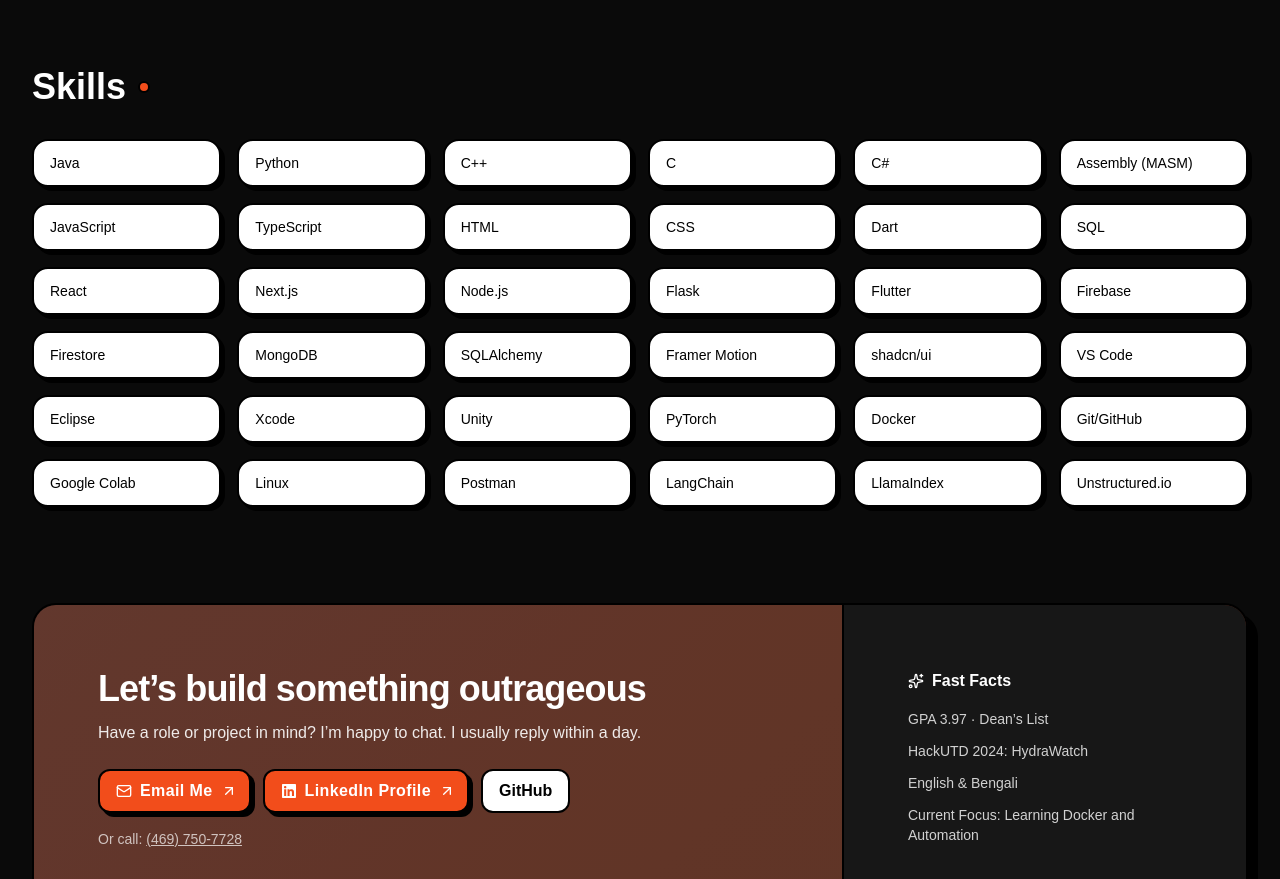
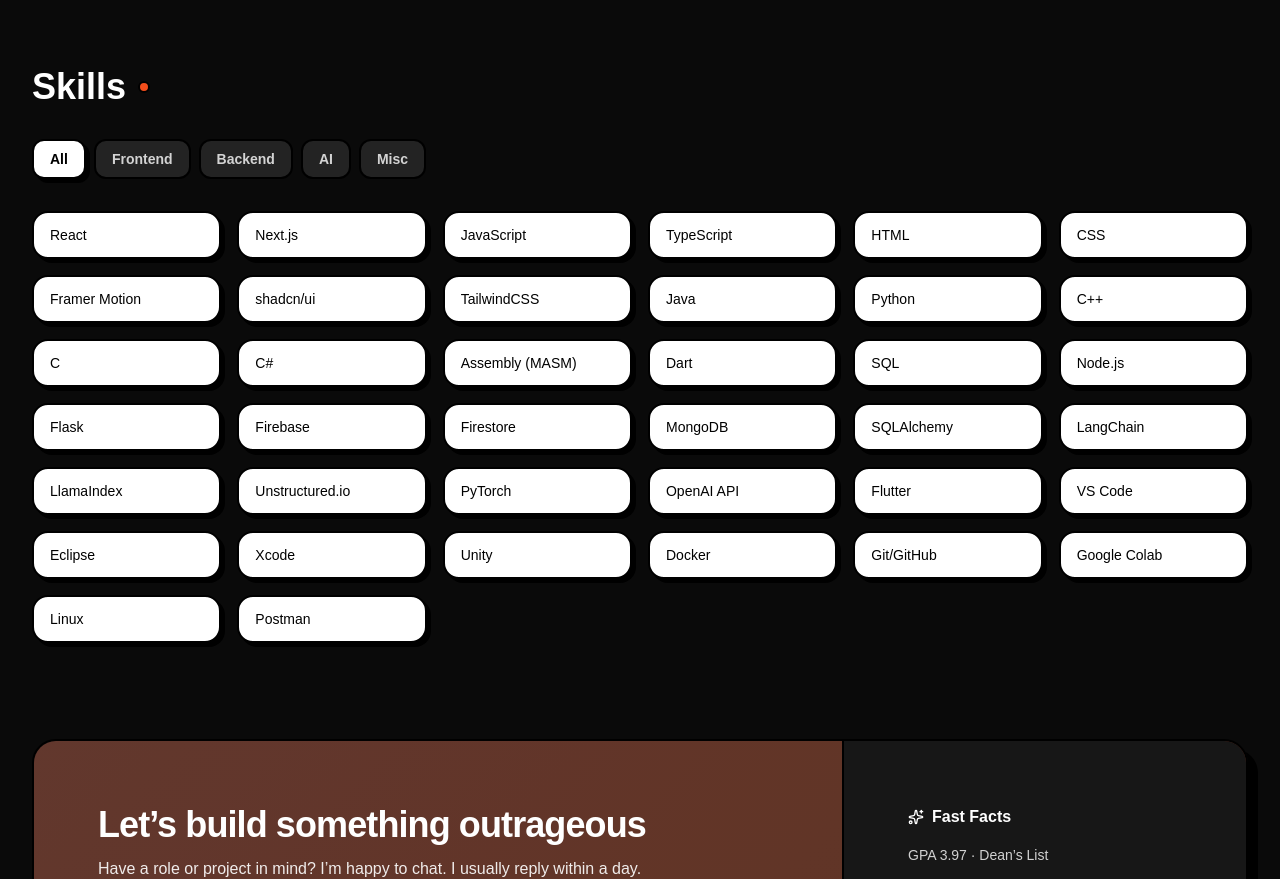
Before and after one commit to Reevu01/Portfolio, a Next.js app: page / in a window 1280 px wide. Shown: the part 3860-4739 px from the top of the page. Built offline with nearby package versions, Linux system fonts and the light colour scheme.

Commit message:
Skills section, resume section mobole

```diff
--- a/src/app/page.js
+++ b/src/app/page.js
@@ -287,46 +287,48 @@
 ];
 
 const SKILLS = [
-  // Languages
-  "Java",
-  "Python",
-  "C++",
-  "C",
-  "C#",
-  "Assembly (MASM)",
-  "JavaScript",
-  "TypeScript",
-  "HTML",
-  "CSS",
-  "Dart",
-  "SQL",
-  // Frameworks & Libraries
-  "React",
-  "Next.js",
-  "Node.js",
-  "Flask",
-  "Flutter",
-  "Firebase",
-  "Firestore",
-  "MongoDB",
-  "SQLAlchemy",
-  "Framer Motion",
-  "shadcn/ui",
-  // Tools & Platforms
-  "VS Code",
-  "Eclipse",
-  "Xcode",
-  "Unity",
-  "PyTorch",
-  "Docker",
-  "Git/GitHub",
-  "Google Colab",
-  "Linux",
-  "Postman",
+  // Frontend
+  { name: "React", category: "frontend" },
+  { name: "Next.js", category: "frontend" },
+  { name: "JavaScript", category: "frontend" },
+  { name: "TypeScript", category: "frontend" },
+  { name: "HTML", category: "frontend" },
+  { name: "CSS", category: "frontend" },
+  { name: "Framer Motion", category: "frontend" },
+  { name: "shadcn/ui", category: "frontend" },
+  { name: "TailwindCSS", category: "frontend" },
+  // Backend
+  { name: "Java", category: "backend" },
+  { name: "Python", category: "backend" },
+  { name: "C++", category: "backend" },
+  { name: "C", category: "backend" },
+  { name: "C#", category: "backend" },
+  { name: "Assembly (MASM)", category: "backend" },
+  { name: "Dart", category: "backend" },
+  { name: "SQL", category: "backend" },
+  { name: "Node.js", category: "backend" },
+  { name: "Flask", category: "backend" },
+  { name: "Firebase", category: "backend" },
+  { name: "Firestore", category: "backend" },
+  { name: "MongoDB", category: "backend" },
+  { name: "SQLAlchemy", category: "backend" },
   // AI/LLM
-  "LangChain",
-  "LlamaIndex",
-  "Unstructured.io",
+  { name: "LangChain", category: "ai" },
+  { name: "LlamaIndex", category: "ai" },
+  { name: "Unstructured.io", category: "ai" },
+  { name: "PyTorch", category: "ai" },
+  { name: "OpenAI API", category: "ai" },
+  // Misc/Tools
+  { name: "Flutter", category: "misc" },
+  { name: "VS Code", category: "misc" },
+  { name: "Eclipse", category: "misc" },
+  { name: "Xcode", category: "misc" },
+  { name: "Unity", category: "misc" },
+  { name: "Docker", category: "misc" },
+  { name: "Git/GitHub", category: "misc" },
+  { name: "Google Colab", category: "misc" },
+  { name: "Linux", category: "misc" },
+  { name: "Postman", category: "misc" },
 ];
 
 const EXPERIENCE = [
@@ -454,6 +456,7 @@
 export default function Portfolio() {
   const shouldReduce = useReducedMotion();
   const [menuOpen, setMenuOpen] = useState(false);
+  const [selectedSkillCategory, setSelectedSkillCategory] = useState("all");
 
   // Which section is currently in view?
 
@@ -475,6 +478,20 @@
       localStorage.setItem("accentKey", key);
     } catch {}
   }
+
+  // Filter skills based on selected category
+  const filteredSkills =
+    selectedSkillCategory === "all"
+      ? SKILLS
+      : SKILLS.filter((skill) => skill.category === selectedSkillCategory);
+
+  const skillCategories = [
+    { id: "all", label: "All" },
+    { id: "frontend", label: "Frontend" },
+    { id: "backend", label: "Backend" },
+    { id: "ai", label: "AI" },
+    { id: "misc", label: "Misc" },
+  ];
 
   // Lightweight runtime "tests" to prevent bad labels from breaking JSX
   useEffect(() => {
@@ -975,23 +992,52 @@
             style={{ background: "var(--primary)" }}
           />
         </div>
+
+        {/* Category Filter Buttons */}
+        <div className="flex flex-wrap gap-2 mb-8">
+          {skillCategories.map((category) => (
+            <motion.button
+              key={category.id}
+              onClick={() => setSelectedSkillCategory(category.id)}
+              whileHover={{ y: -1 }}
+              whileTap={{ scale: 0.98 }}
+              className={`px-4 py-2 rounded-xl border-2 border-black font-semibold text-sm transition-all duration-200 ${
+                category.id === "all" ? "hidden md:inline-flex" : ""
+              } ${
+                selectedSkillCategory === category.id
+                  ? "bg-white text-black shadow-[4px_4px_0_0_#000]"
+                  : "bg-white/10 text-white/80 hover:bg-white/20 hover:text-white"
+              }`}
+            >
+              {category.label}
+            </motion.button>
+          ))}
+        </div>
+
         <motion.ul
-          variants={container}
-          initial="hidden"
-          whileInView="show"
+          initial={{ opacity: 0 }}
+          whileInView={{ opacity: 1 }}
           viewport={{ once: true, margin: "-100px" }}
           className="grid grid-cols-2 sm:grid-cols-3 md:grid-cols-4 lg:grid-cols-6 gap-3 sm:gap-4"
         >
-          {SKILLS.map((s) => (
+          <AnimatePresence mode="wait">
+            {filteredSkills.map((skill, index) => (
               <motion.li
-              key={s}
-              variants={item}
+                key={skill.name}
+                initial={{ opacity: 0, y: 20 }}
+                animate={{ opacity: 1, y: 0 }}
+                exit={{ opacity: 0, y: -20 }}
+                transition={{
+                  duration: 0.3,
+                  delay: index * 0.05, // Staggered animation
+                }}
                 whileHover={{ y: -2 }}
                 className="rounded-2xl px-4 py-3 border-2 border-black bg-white text-black shadow-[4px_4px_0_0_#000] text-sm"
               >
-              {sanitizeText(s)}
+                {sanitizeText(skill.name)}
               </motion.li>
             ))}
+          </AnimatePresence>
         </motion.ul>
       </section>
 
@@ -1035,6 +1081,32 @@
                       </a>
                     </MagneticButton>
                   </motion.div>
+
+                  {/* Mobile-only View Resume Button */}
+                  <motion.div
+                    whileHover={{ y: 1 }}
+                    whileTap={{ scale: 0.98 }}
+                    className="md:hidden"
+                  >
+                    <MagneticButton
+                      as={({ children, ...p }) => (
+                        <UIButton
+                          as="a"
+                          {...p}
+                          href={LINKS.resume}
+                          target="_blank"
+                          rel="noopener noreferrer"
+                        >
+                          {children}
+                        </UIButton>
+                      )}
+                      className="text-black rounded-[12px] border-2 border-black shadow-[4px_4px_0_0_#000]"
+                      style={{ background: "var(--primary)" }}
+                    >
+                      View Resume
+                    </MagneticButton>
+                  </motion.div>
+
                   <motion.div whileHover={{ y: 1 }} whileTap={{ scale: 0.98 }}>
                     <MagneticButton
                       className="rounded-[12px] border-2 border-black shadow-[4px_4px_0_0_#000]"
```
Lines whose indentation alone changed are shown as unchanged.
